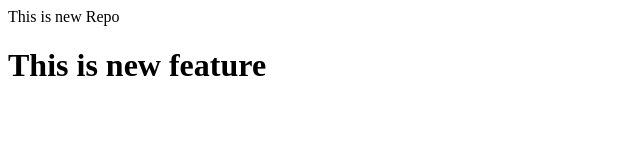
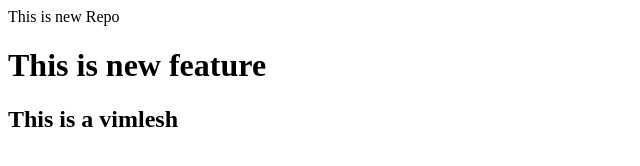
Before and after one commit to vimlesh-coder/LocalRepo, a plain HTML site: page index.html in a window 1280 px wide. Shown: the whole page, without its empty margins (0-640 px from the left). Drawn offline with Linux system fonts and the light colour scheme.

Commit message:
add new message in index.html

```diff
--- a/index.html
+++ b/index.html
@@ -1,3 +1,5 @@
 <p>This is new Repo</p>
 
 <h1>This is new feature</h1>
+
+<h2>This is a vimlesh</h2>
```
